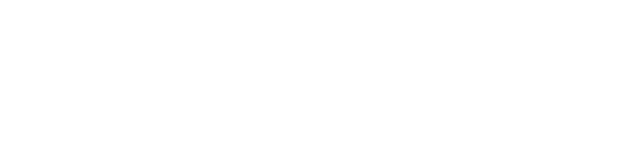
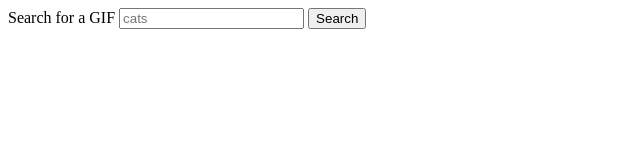
Before and after one commit to Devin-The-Dev/GiphyAPI, a plain HTML site: page index.html in a window 1280 px wide. Shown: the whole page, without its empty margins (0-640 px from the left). Drawn offline with nearby package versions, Linux system fonts and the light colour scheme.

Commit message:
added search input and button to html file, generated gifs based on user's keyterms

```diff
--- a/assests/javascript/app.js
+++ b/assests/javascript/app.js
@@ -0,0 +1,20 @@
+/*Objectives:
+ - add buttons of saved gifs
+*/
+function getData() {
+  var input = $("#userInput")
+    .val()
+    .trim();
+
+  var xhr = $.get(
+    "http://api.giphy.com/v1/gifs/search?q=cat&api_key=IjkESGH2V6bmed1LWaCukFWZFrOthKwd&limit=30"
+  );
+  xhr.done(function(response) {
+    console.log("success got data", response);
+    var gifs = response.data;
+    for (i in gifs) {
+      //for in loops are when you want to loop objects
+      $("#giphy").append("<img src = '" + gifs[i].images.original.url + "'/>");
+    }
+  });
+}
--- a/index.html
+++ b/index.html
@@ -6,7 +6,23 @@
     <meta http-equiv="X-UA-Compatible" content="ie=edge" />
     <title>Giphy API</title>
   </head>
-  <body></body>
+  <body>
+    <div id="userInputContainer">
+      <form action="assests/javascript/app.js">
+        <label for="userInput">Search for a GIF</label>
+        <input type="text" name="userInput" id="userInput" placeholder="cats" />
+        <button
+          type="button"
+          value="gif Search"
+          id="userInputButton"
+          onclick="getData()"
+        >
+          Search
+        </button>
+      </form>
+    </div>
+    <div id="giphy"></div>
+  </body>
   <script
     src="https://code.jquery.com/jquery-3.3.1.js"
     integrity="sha256-2Kok7MbOyxpgUVvAk/HJ2jigOSYS2auK4Pfzbm7uH60="
```
